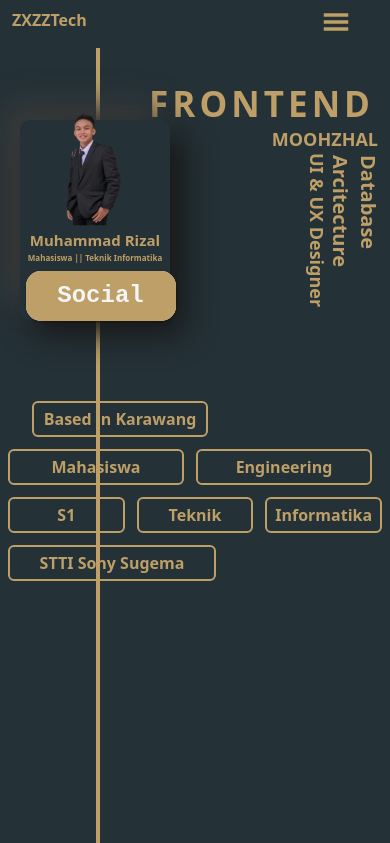
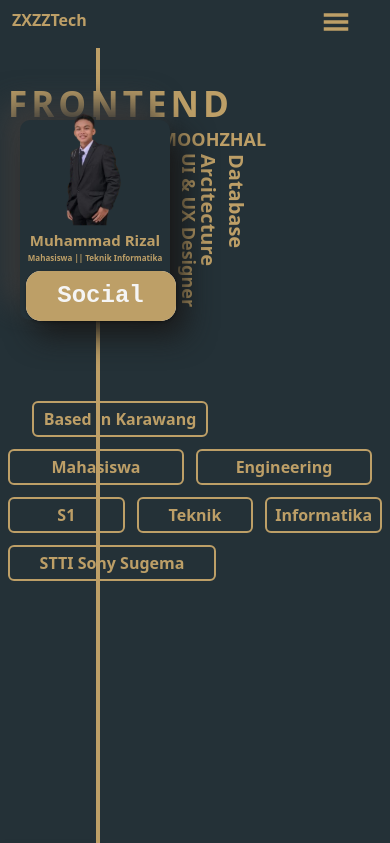
Before and after one commit to Mohzhal/react-protofolio-moohzhal, a React (Vite) app: page / in a window 390 px wide. Shown: the top 843 px of the page. Built offline with nearby package versions, Linux system fonts and the light colour scheme.

Commit message:
change Home teks

```diff
--- a/src/pages/Home.jsx
+++ b/src/pages/Home.jsx
@@ -1,8 +1,8 @@
 const Home = () => {
     const word = "FRONTEND"
   return (
-    <div className="h-screen bg-[#243137]  p-2 ">
-  <div className="text-[#bd9f67] cursor-pointer xl:ml-80  xl:translate-y-[50px] translate-y-[70px] lg:translate-y-[60px] text-end sm:text-start sm:mx-9 sm:text-3xl sm:justify-start  font-extrabold mr-3 flex justify-end space-x-1">
+    <div className="h-screen bg-[#243137]  p-2 overflow-x-hidden">
+  <div className="text-[#bd9f67] cursor-pointer xl:ml-80  xl:translate-y-[50px] translate-y-[70px] lg:translate-y-[60px] text-start justify-start sm:text-start sm:mx-9 sm:text-3xl sm:justify-start  font-extrabold mr-3 flex  space-x-1">
       {word.split("").map((letter, index) => (
         <span
           key={index}
@@ -13,9 +13,11 @@ const Home = () => {
       ))}
     </div>
 
-    <div className="text-[#bd9f67] absolute md:left-44 lg:left-52 lg:translate-y-[200px] lg:text-5xl md:text-4xl translate-y-[155px] sm:translate-y-[210px]  rotate-90 -right-1 font-extrabold sm:w-60 sm:text-3xl text-lg sm:left-[145px] xl:left-[410px]  ">UI & UX Designer  </div>
-    <div className="text-[#bd9f67] absolute md:left-80 lg:left-[340px] lg:text-8xl  translate-y-[130px] sm:translate-y-[115px] rotate-90 translate-x-7 right-0 sm:left-[270px] sm:rotate-0 sm:text-6xl w-32 font-extrabold w-70 text-xl md:translate-y-28 md:text-7xl xl:left-[550px]">Database Arcitecture  </div>
-    <div className="absolute font-bold text-[18px] translate-y-[65px] sm:translate-y-[70px] sm:left-[230px] md:left-[245px]  sm:text-5xl right-3  text-[#bd9f67] md:text-7xl md:translate-y-12 lg:text-8xl lg:translate-y-7 lg:left-[275px] xl:left-[480px]">MOOHZHAL</div>
+    <div className="text-[#bd9f67] absolute md:left-44 lg:left-52 lg:translate-y-[200px] lg:text-5xl md:text-4xl translate-y-[155px] sm:translate-y-[210px]  rotate-90 left-28 font-extrabold sm:w-60 sm:text-3xl text-lg sm:left-[145px] xl:left-[410px]  ">UI & UX Designer  </div>
+    <div className="text-[#bd9f67] absolute md:left-80 lg:left-[340px] lg:text-8xl  translate-y-[137px] sm:translate-y-[115px] rotate-90 sm:left-[270px] sm:rotate-0 sm:text-6xl w-36 left-[150px] font-extrabold w-70 text-xl md:translate-y-28 md:text-7xl xl:left-[550px]">Database Arcitecture  </div>
+    <div className="absolute font-bold text-[18px] translate-y-[65px] sm:translate-y-[70px] left-40 sm:left-[230px] md:left-[245px]  sm:text-5xl right-3  text-[#bd9f67] md:text-7xl md:translate-y-12 lg:text-8xl lg:translate-y-7 lg:left-[275px] xl:left-[480px]">MOOHZHAL</div>
+
+
 
    <div className=" translate-y-80 md:ml-36 lg:ml-56 mt-5 sm:ml-28 xl:ml-[500px] lg:translate-y-[340px] xl:translate-y-[295px] font-semibold cursor-pointer">
       <div className="text-[#bd9f67] sm:ml-32 hover:bg-white ml-6 w-44 lg:w-52 border-[#bd9f67] hover:scale-110 hover:-rotate-6 transition duration-200   lg:text-[20px] border-2 rounded-md p-1 text-center ">Based in Karawang</div>
--- a/src/pages/Skill.jsx
+++ b/src/pages/Skill.jsx
@@ -2,7 +2,7 @@ import { CardSkills } from "../components/CardSkills.jsx";
 
 const Skill = () => {
   return (
-    <div id="skill" className="h-screen bg-[#243137] mt-96 lg:mt-72">
+    <div id="skill" className="h-screen bg-[#243137] mt-96 lg:mt-72 overflow-x-hidden">
       <div className="absolute left-24 h-screen w-[4px] sm:w-[10px] xl:w-7 xl:left-[280px] sm:left-[105px] bg-[#bd9f67]"></div>
 
       <div className="text-[#bd9f67] font-extrabold text-center w-28 bg-[#243137]
```
